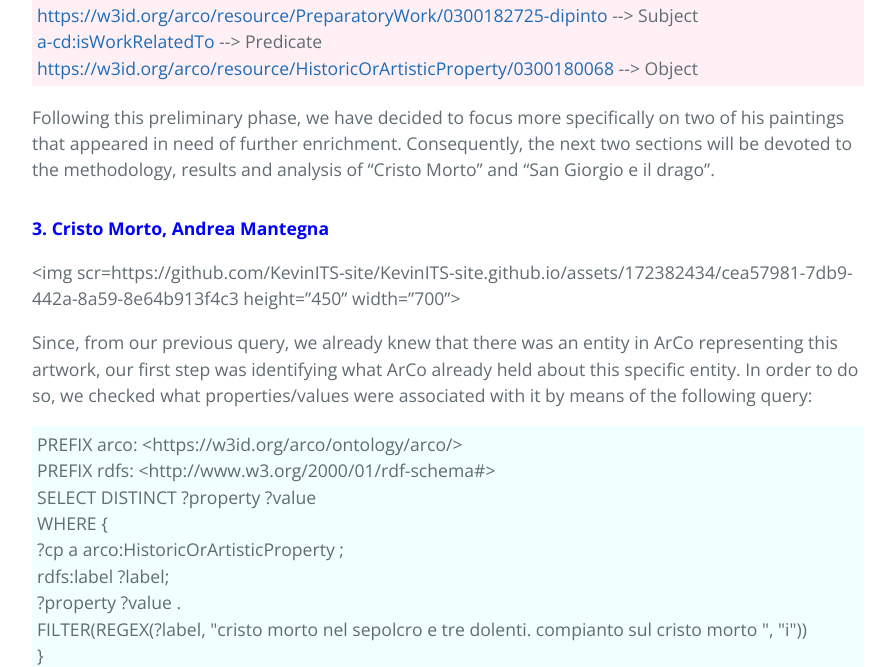
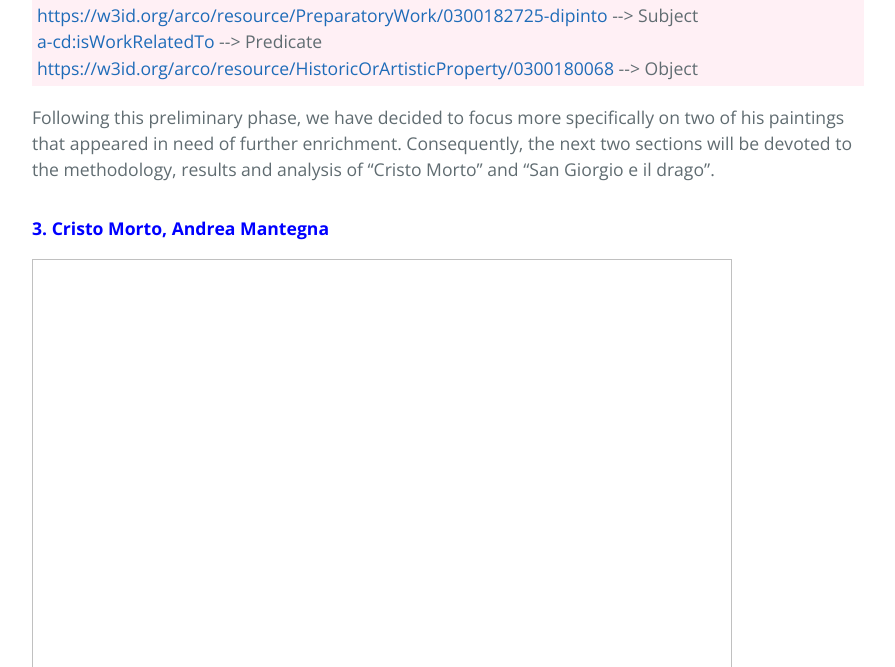
Before and after one commit to KevinITS-site/KevinITS-site.github.io, a Jekyll site: the page built from another-page.md, in a window 1280 px wide and 900 px high, scrolled down 6902 px, cut to the strip 0-667 px from the top of the window. Shown: the whole strip, without its empty margins (192-1087 px from the left). Built offline with Jekyll 4.4.1, drawn with Linux system fonts in a browser that asks for light colours; our own code applies the rules of GitHub Pages for plain Markdown files.

Commit message:
Update another-page.md

```diff
--- a/another-page.md
+++ b/another-page.md
@@ -199,7 +199,7 @@ Following this preliminary phase, we have decided to focus more specifically on
 <div id="specific-section"><a name="custom-anchor"></a>
 <h4 style="color:blue ; font-weight: bold">3. Cristo Morto, Andrea Mantegna</h4></div>
 
-<img scr=https://github.com/KevinITS-site/KevinITS-site.github.io/assets/172382434/cea57981-7db9-442a-8a59-8e64b913f4c3 height="450" width="700">
+<img scr="https://github.com/KevinITS-site/KevinITS-site.github.io/assets/172382434/cea57981-7db9-442a-8a59-8e64b913f4c3" height="450" width="700"> <br>
 
 Since, from our previous query, we already knew that there was an entity in ArCo representing this artwork, our first step was identifying what ArCo already held about this specific entity. In order to do so, we checked what properties/values were associated with it by means of the following query:
 
```
